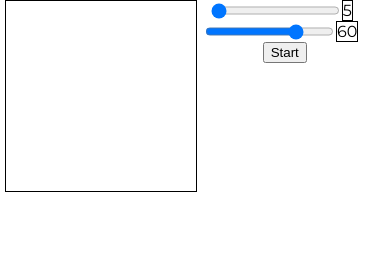
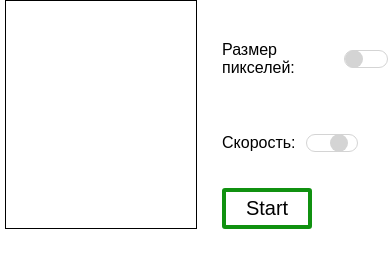
Before and after one commit to BrawlKvas/LifeGame, a plain HTML site: page index.html in a window 390 px wide. Drawn offline with Linux system fonts and the light colour scheme.

Commit message:
Рабочая версия 1

```diff
--- a/index.html
+++ b/index.html
@@ -12,9 +12,11 @@
         <canvas id="canvas"></canvas>
         <div class="option">
             <div class="option_block inp-size">
+                <p>Размер пикселей:</p>
                 <input type="range" min="5" max="30" step="5" value="5" id="inpSize">
             </div>
             <div class="option_block inp-speed">
+                <p>Скорость:</p>
                 <input type="range" min="5" max="80" step="5" value="60" id="inpSpeed">
             </div>
             <div class="ready-template">
--- a/main.css
+++ b/main.css
@@ -1,10 +1,8 @@
-@import url('https://fonts.googleapis.com/css?family=Montserrat&display=swap');
-
 body {
     margin: 0;
     padding: 0;
     overflow: hidden;
-    font-family: 'Montserrat', sans-serif;
+    font-family: sans-serif;
 }
 
 #canvas {
@@ -19,21 +17,66 @@ body {
 
 .option {
     width: 45%;
+    margin-left: 25px;
     display: flex;
     flex-direction: column;
-    align-items: center;
-
 }
 
 .option_block {
+    width: 100%;
+    margin-top: 25px;
     display: flex;
+    align-items: center;
 }
 
 .inscription {
-    margin-right: 8px;
-    border: 1px solid;
+    margin-left: 15px;
+    font-size: 20px;
 }
 
-[type="range"] {
-    width: 100%;
+input[type="range"] {
+    margin-left: 10px;
+    -webkit-appearance: none;
+    width: 30%;
+    border-radius:9px;
+    height:16px;
+    outline : none;
+    border:1px solid #D4D4D4;
 }
+
+input[type="range"]::-webkit-slider-thumb {
+    -webkit-appearance: none;
+    width:18px;
+    height:18px;
+    background:#D4D4D4;
+    border-radius:18px;
+    cursor:pointer;
+    transition:.1s;
+}
+
+.btn {
+    padding: 5px;
+    outline: none;
+    border: 4px solid rgb(16, 145, 16);
+    border-radius: 3px;
+    font-size: 20px;
+    font-family: sans-serif;
+    background-color: #fff;
+    cursor: pointer;
+    transition: 0.2s;
+}
+
+.btn:hover {
+    background-color: rgb(16, 145, 16);
+    color: white;
+}
+
+.btn:active {
+    border: 4px solid rgb(3, 61, 3);
+    transition: 0.1s;
+}
+
+.btn-start {
+    width: 90px;
+    margin-top: 20px;
+}
--- a/main.js
+++ b/main.js
@@ -1,16 +1,46 @@
+class InputRange {
+    constructor(id, discription) {
+        this.discription = discription;
+
+        this.elem = document.getElementById(id);
+        this.value = this.elem.value;
+
+        this.inscription = document.createElement('div');
+        this.inscription.classList = 'inscription';
+        this.inscription.innerHTML = this.elem.value + this.discription;
+
+
+        this.elem.parentNode.appendChild(this.inscription);
+
+        this.elem.oninput = () => {
+            this.inscription.innerHTML = this.elem.value + this.discription;
+            this.value = this.elem.value;
+        };
+    }
+
+    get getValue() {
+        return this.value;
+    }
+
+    stop() {
+        this.elem.oninput = null;
+        this.inscription.style.color = '#4cd137';
+        this.inscription.style.fontWeight = 'bold';
+    }
+}
+
 let canvas = document.getElementById('canvas');
 
-
-let w = canvas.width = window.innerWidth / 2 - window.innerWidth / 2 % 10;
+let w = canvas.width = (window.innerWidth / 2 - window.innerWidth / 2 % 10 > window.innerHeight)
+                        ?  window.innerHeight - window.innerHeight % 10
+                        : window.innerWidth / 2 - window.innerWidth / 2 % 10;
 let h = canvas.height = w;
 
 let ctx = canvas.getContext('2d');
 ctx.fillStyle = 'black';
 
-let sizeBlock = 5;
-
-let N = w / sizeBlock;
-let M = h / sizeBlock;
+let N = w / inpSize.getValue;
+let M = N;
 let arr = [];
 
 for (let i = 0; i < N; i++) {
@@ -19,23 +49,33 @@ for (let i = 0; i < N; i++) {
     }
 }
 
+let inpSize = new InputRange('inpSize', 'px');
+let inpSpeed = new InputRange('inpSpeed', 'fps');
+
+document.getElementById('btnStart').addEventListener('click', start);
+
 function start() {
     document.getElementById('btnStart').removeEventListener('click', start);
+    canvas.onmousedown = null;
+
+    N = w / inpSize.getValue;
+    M = N;
+
+    inpSize.stop();
+    inpSpeed.stop();
 
     setInterval(() => {
         ctx.clearRect(0, 0, w, h);
         life();
         drawPixel();
-    }, 1000 / 60);
+    }, 1000 / inpSpeed.getValue);
 }
-
-document.getElementById('btnStart').addEventListener('click', start);
 
 function drawPixel() {
     for (let i = 0; i < N; i++) {
         for (let j = 0; j < M; j++) {
             if (arr[i][j]) {
-                ctx.fillRect(i * sizeBlock, j * sizeBlock, sizeBlock, sizeBlock);
+                ctx.fillRect(i * inpSize.getValue, j * inpSize.getValue, inpSize.getValue, inpSize.getValue);
             }
         }
     }
@@ -102,6 +142,8 @@ function copyArray() {
 }
 
 canvas.onmousedown = (e) => {
+    inpSize.stop();
+
     setPixel(e.clientX, e.clientY);
     canvas.onmousemove = (event) => {
         setPixel(event.clientX, event.clientY);
@@ -114,30 +156,10 @@ canvas.onmouseup = () => {
 
 function setPixel(x, y) {
     let rect = canvas.getBoundingClientRect();
-    let i = Math.floor((x - rect.left) / sizeBlock);
-    let j = Math.floor((y - rect.top) / sizeBlock);
+    let i = Math.floor((x - rect.left) / inpSize.getValue);
+    let j = Math.floor((y - rect.top) / inpSize.getValue);
 
     arr[i][j] = 1;
-
+    ctx.clearRect(0, 0, w, h);
     drawPixel();
 }
-
-class InputRange {
-    constructor(id) {
-        this.elem = document.getElementById(id);
-
-        this.inscription = document.createElement('div');
-        this.inscription.classList = 'inscription';
-        this.changeRange();
-
-        this.elem.parentNode.appendChild(this.inscription);
-
-        this.elem.addEventListener('input', this.changeRange.bind(this));
-    }
-
-    changeRange() {
-        this.inscription.innerHTML = this.elem.value;
-    }
-}
-new InputRange('inpSize');
-new InputRange('inpSpeed');
```
